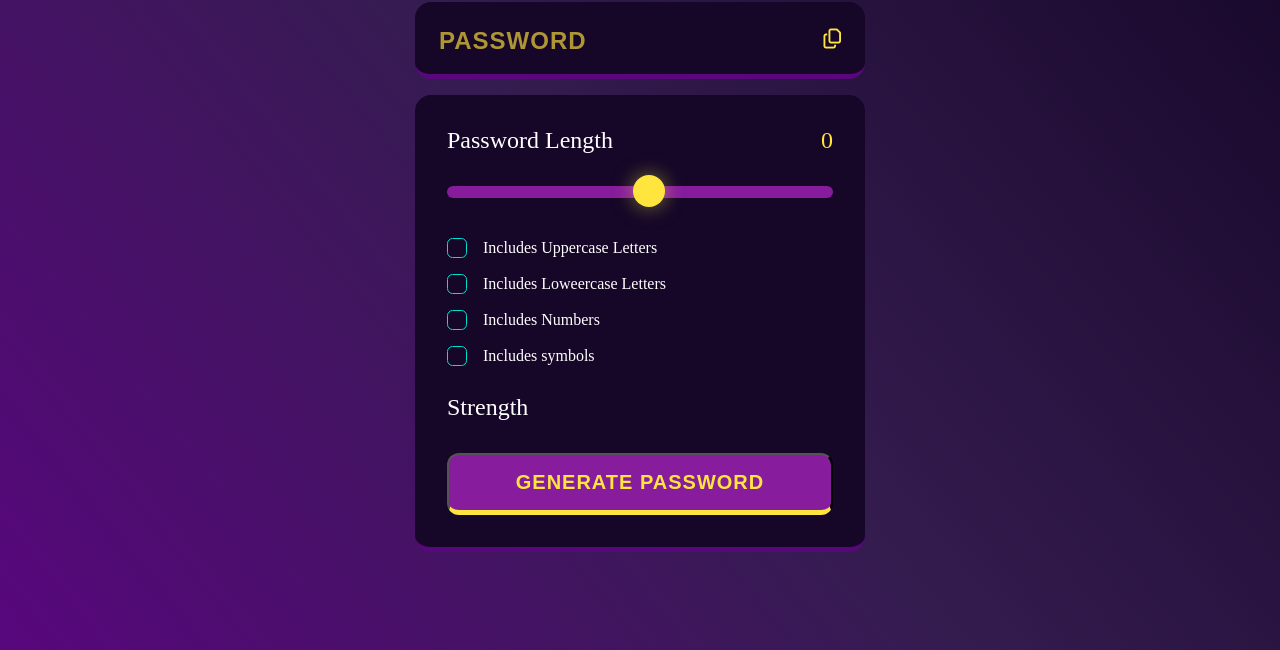
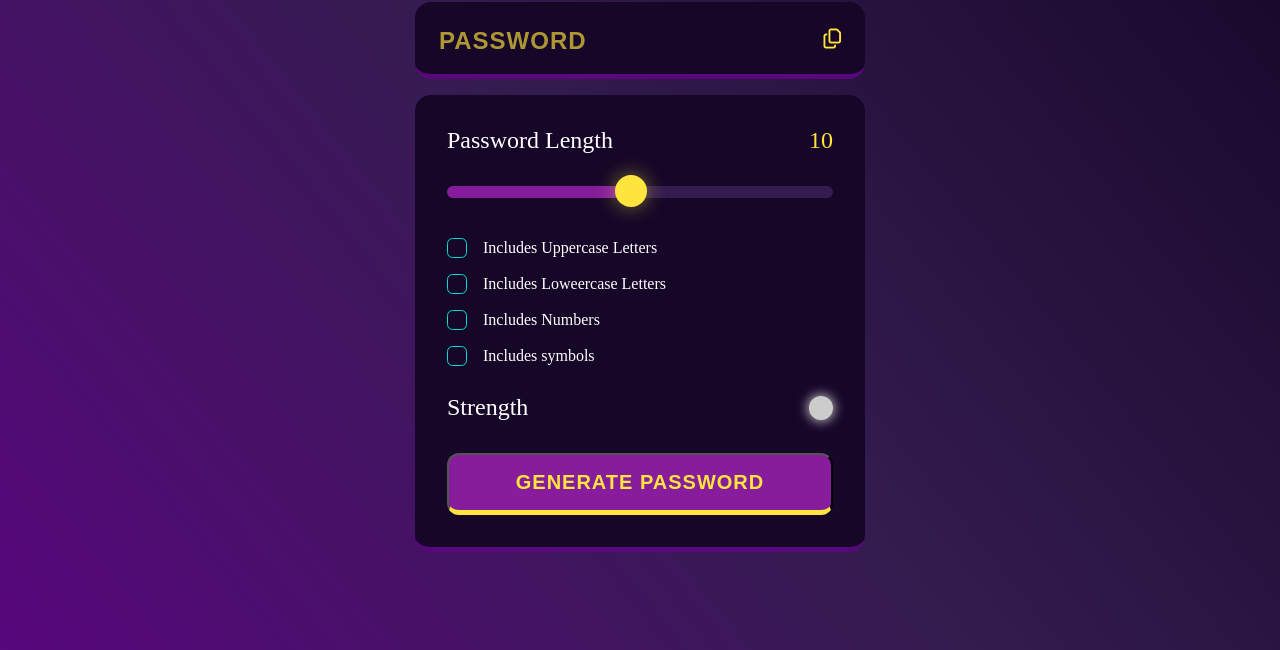
Before and after one commit to Pratishtha987/Password-Generator, a plain HTML site: page index.html in a window 1280 px wide. Shown: the part 150-800 px from the top of the page. Drawn offline with Linux system fonts and the light colour scheme.

Commit message:
Update index.html

```diff
--- a/index.html
+++ b/index.html
@@ -59,7 +59,7 @@
             </div>
 
         </div>
-        <script src="ghvgv.js"></script>
+        <script src="index.js"></script>
     </div>
 </body>
 </html>
```
